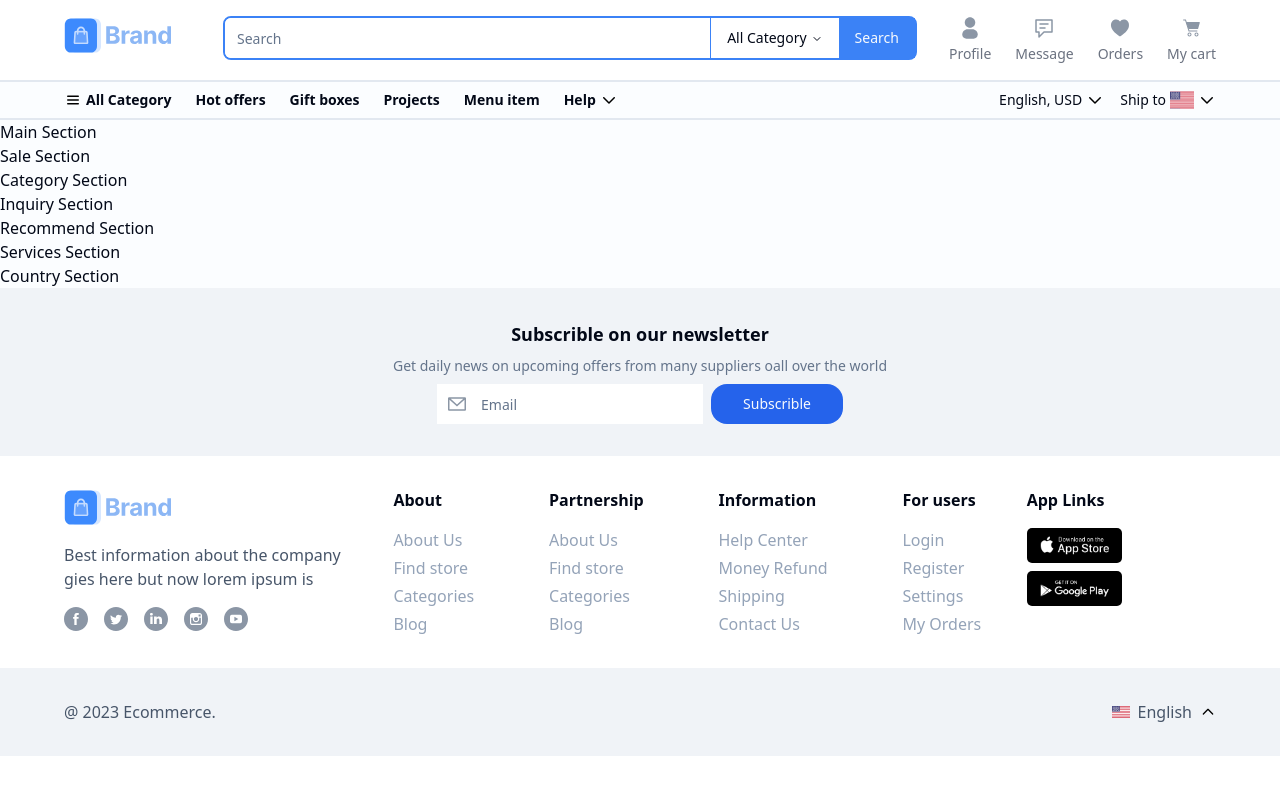
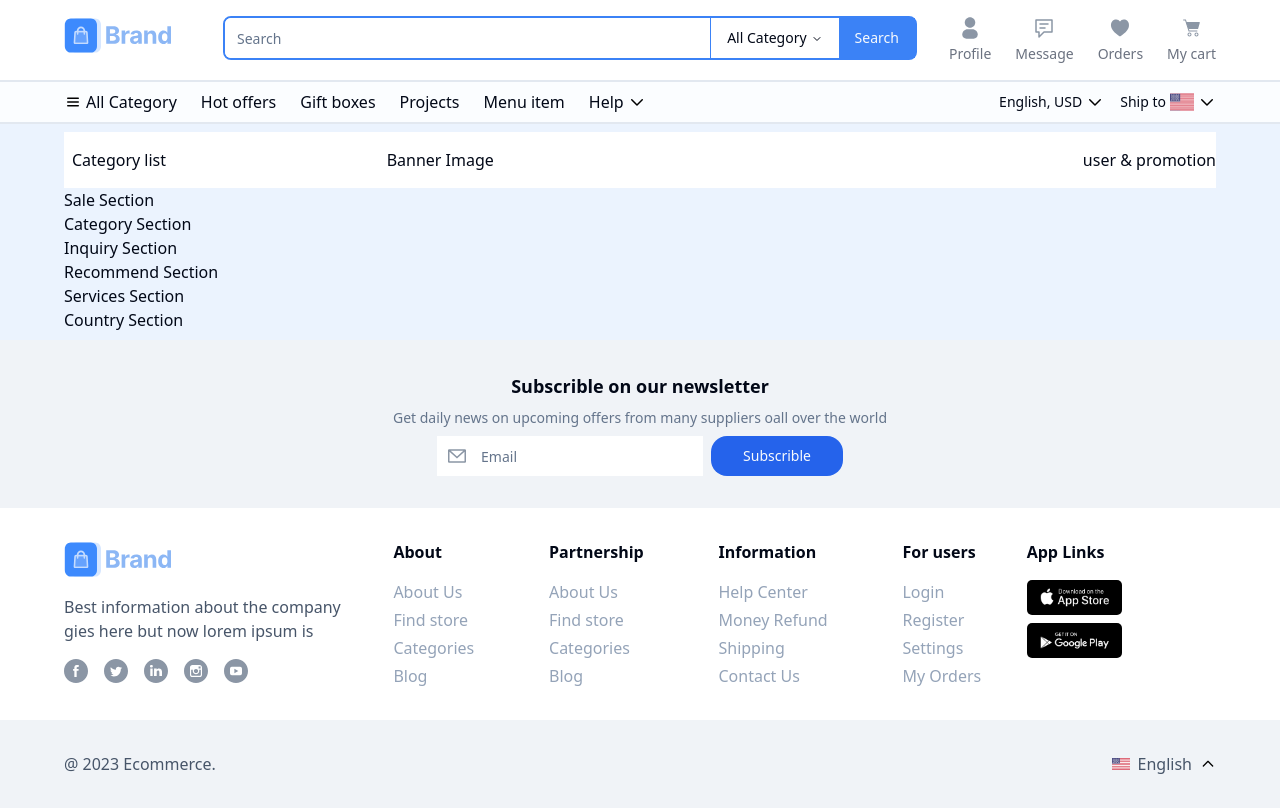
Before and after one commit to QuyetTV1991/ecommerce-store, a Next.js app: page / in a window 1280 px wide. Built offline with nearby package versions, Linux system fonts and the light colour scheme.

Commit message:
ongoing Hero Section

```diff
--- a/app/(root)/page.tsx
+++ b/app/(root)/page.tsx
@@ -1,17 +1,20 @@
 import Image from "next/image";
 import FilterBar from "../components/shared/FilterBar";
+import Hero from "../components/shared/Hero";
 
 export default function Home() {
   return (
     <section className="">
       <FilterBar />
-      <section>Main Section</section>
+      <div className="container mx-auto px-4 lg:px-16 py-2 bg-blue-100/50">
+        <Hero />
         <section>Sale Section</section>
         <section>Category Section</section>
         <section>Inquiry Section</section>
         <section>Recommend Section</section>
         <section>Services Section</section>
         <section>Country Section</section>
+      </div>
     </section>
   );
 }
--- /dev/null
+++ b/app/components/shared/CategoryBanner.tsx
@@ -0,0 +1,12 @@
+import React from "react";
+
+const CategoryBanner = () => {
+  return (
+    <div className="flex flex-row basis-5/6 items-center py-4 px-2">
+      <div className="basis-1/3">Category list</div>
+      <div className="basis-2/3">Banner Image</div>
+    </div>
+  );
+};
+
+export default CategoryBanner;
--- a/app/components/shared/FilterBar.tsx
+++ b/app/components/shared/FilterBar.tsx
@@ -19,11 +19,11 @@ const FilterBar = () => {
                   width={18}
                   height={18}
                 />
-                <span className="text-sm font-semibold">{filter.label}</span>
+                <span className="text-[16px] font-medium">{filter.label}</span>
               </>
             ) : filter.value === "help" ? (
               <>
-                <span className="text-sm font-semibold">{filter.label}</span>
+                <span className="text-[16px] font-medium">{filter.label}</span>
                 <Image
                   src={"/assets/icons/down-chevron.svg"}
                   alt="down arrow"
@@ -32,7 +32,7 @@ const FilterBar = () => {
                 />
               </>
             ) : (
-              <span className="text-sm font-semibold">{filter.label}</span>
+              <span className="text-[16px] font-medium">{filter.label}</span>
             )}
           </div>
         ))}
--- /dev/null
+++ b/app/components/shared/Hero.tsx
@@ -0,0 +1,13 @@
+import React from "react";
+import CategoryBanner from "./CategoryBanner";
+
+const Hero = () => {
+  return (
+    <div className="flex flex-row justify-between items-center bg-white">
+      <CategoryBanner />
+      <div>user & promotion</div>
+    </div>
+  );
+};
+
+export default Hero;
--- a/constant/index.ts
+++ b/constant/index.ts
@@ -162,3 +162,66 @@ export const Filters = [
         value: 'help',
     },
 ]
+
+export const CategoryList = [
+    {
+        title: 'Automobiles',
+        value: 'automobiles',
+        bannerUrl: '/assets/images/{need replace}'
+    },
+    {
+        title: 'Closthes and wear',
+        value: 'clothes',
+        bannerUrl: '/assets/images/{need replace}'
+    },
+    {
+        title: 'Automobiles',
+        value: 'automobiles',
+        bannerUrl: '/assets/images/{need replace}'
+    },
+    {
+        title: 'Automobiles',
+        value: 'automobiles',
+        bannerUrl: '/assets/images/{need replace}'
+    },
+    {
+        title: 'Automobiles',
+        value: 'automobiles',
+        bannerUrl: '/assets/images/{need replace}'
+    },
+    {
+        title: 'Automobiles',
+        value: 'automobiles',
+        bannerUrl: '/assets/images/{need replace}'
+    },
+    {
+        title: 'Automobiles',
+        value: 'automobiles',
+        bannerUrl: '/assets/images/{need replace}'
+    },
+    {
+        title: 'Automobiles',
+        value: 'automobiles',
+        bannerUrl: '/assets/images/{need replace}'
+    },
+    {
+        title: 'Automobiles',
+        value: 'automobiles',
+        bannerUrl: '/assets/images/{need replace}'
+    },
+    {
+        title: 'Automobiles',
+        value: 'automobiles',
+        bannerUrl: '/assets/images/{need replace}'
+    },
+    {
+        title: 'Automobiles',
+        value: 'automobiles',
+        bannerUrl: '/assets/images/{need replace}'
+    },
+    {
+        title: 'Automobiles',
+        value: 'automobiles',
+        bannerUrl: '/assets/images/{need replace}'
+    },
+]
```
Lines whose indentation alone changed are shown as unchanged.
